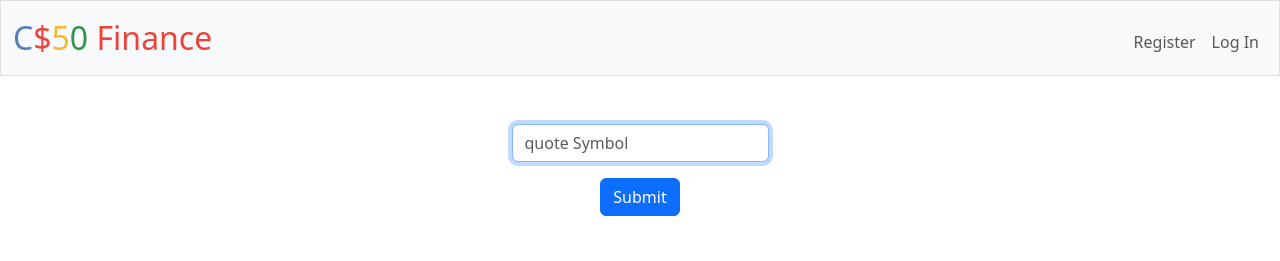
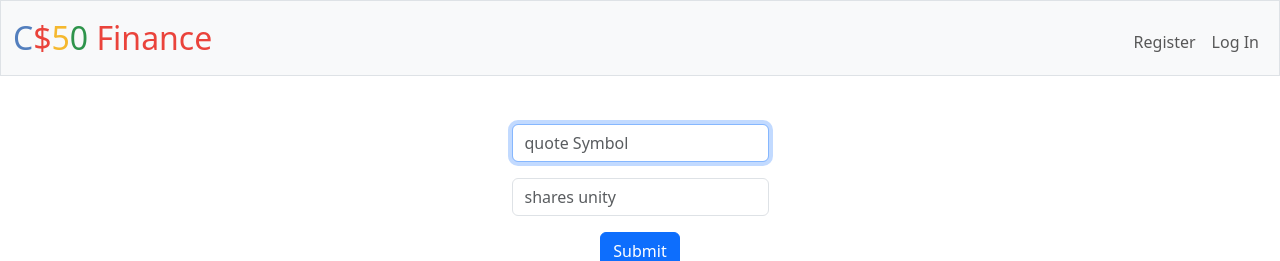
Before and after one commit to Filiperfranca/CS50-projects, a Flask app: template finance/templates/buy.html in a window 1280 px wide. Shown: the top 261 px of the page. Run offline with Flask 3, Linux system fonts and the light colour scheme; the template is opened without the code that fills it, so the values that code supplies are empty; some libraries are stand-ins or nearby versions.

Commit message:
Mon, Dec 8, 2025, 9:31 AM -03:00

```diff
--- a/finance/templates/buy.html
+++ b/finance/templates/buy.html
@@ -9,6 +9,9 @@
         <div class="mb-3">
             <input autocomplete="off" autofocus class="form-control mx-auto w-auto" name="quote" placeholder="quote Symbol" type="text">
         </div>
+        <div class="mb-3">
+            <input autocomplete="off" autofocus class="form-control mx-auto w-auto" name="shares" placeholder="shares unity" type="text">
+        </div>
         <button class="btn btn-primary" type="submit">Submit</button>
     </form>
 {% endblock %}
```
